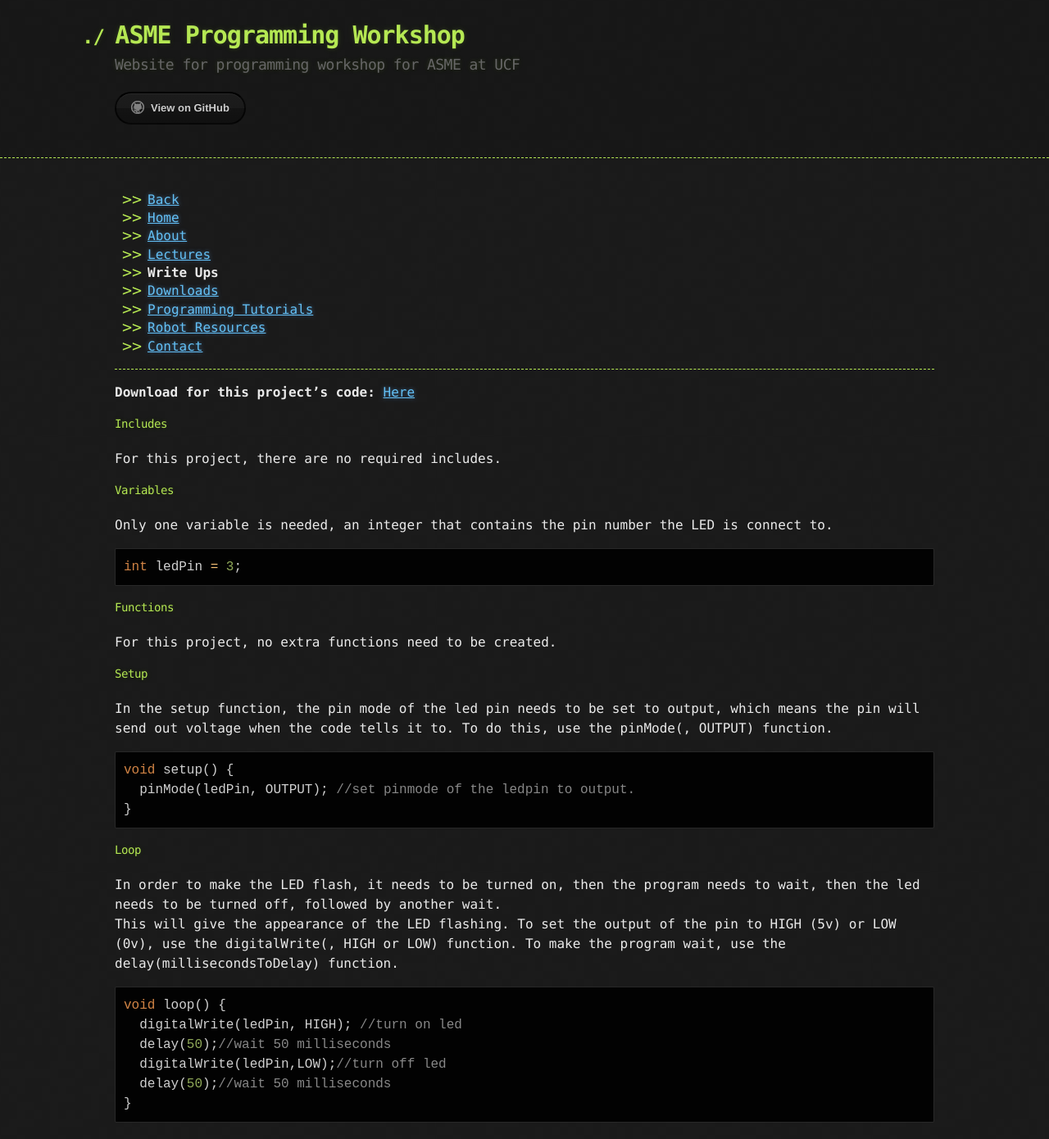
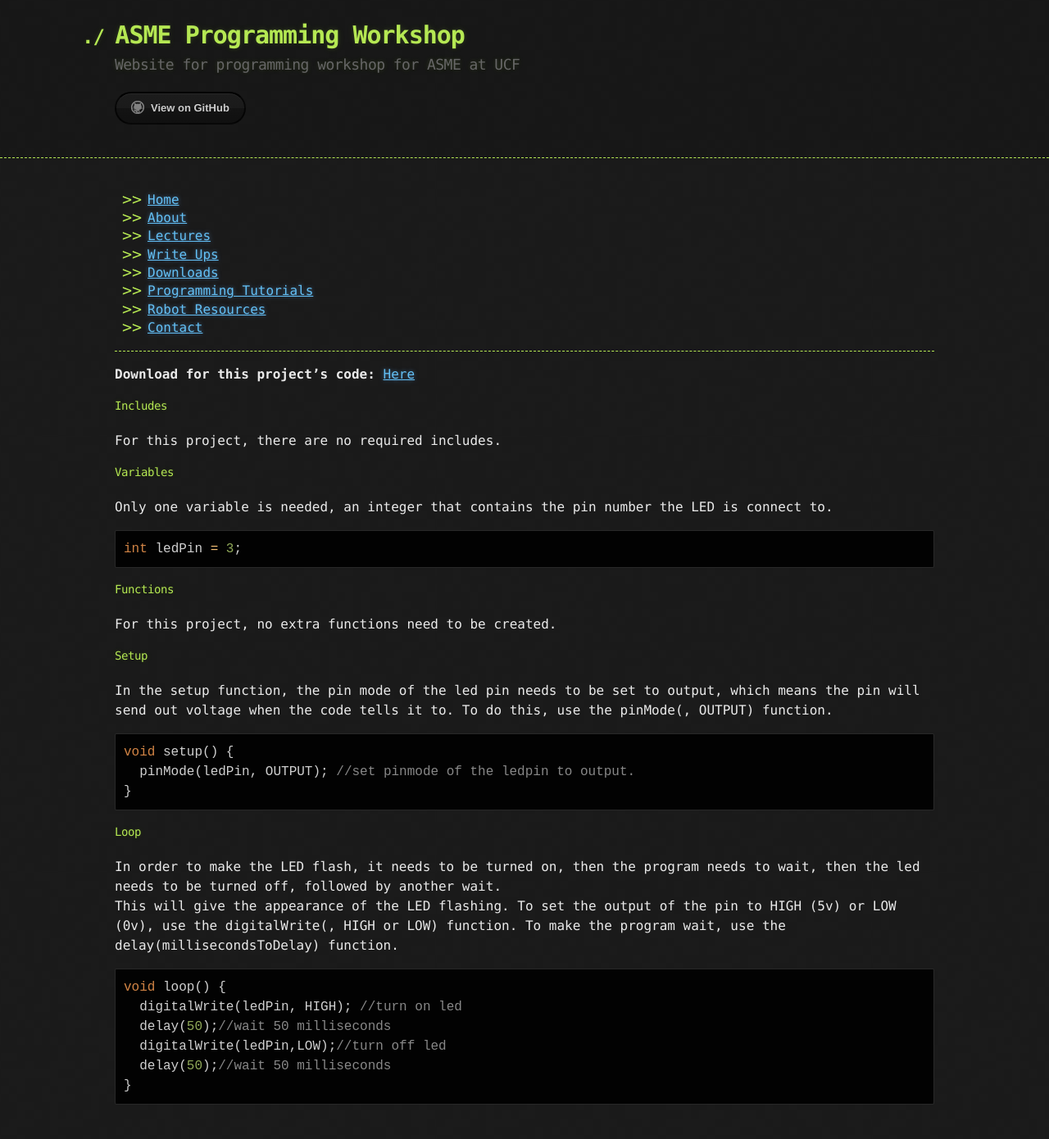
Before and after one commit to brandons209/workshop, a Jekyll site: the page built from pages/write_ups/Week_2.md, in a window 1280 px wide. Shown: the whole page at 82% size. Built offline with Jekyll 4.4.1, drawn with Linux system fonts in a browser that asks for light colours; after the commit the page ends 1368 px from its top, so only the background shows below that.

Commit message:
fixed formmating

```diff
--- a/pages/write_ups/Week_2.md
+++ b/pages/write_ups/Week_2.md
@@ -1,11 +1,10 @@
 ---
 layout: default
 ---
-* [Back](../Write_Ups.md)
 * [Home](../../index.md)
 * [About](../About.md)
 * [Lectures](../Lectures.md)
-* **Write Ups**
+* [Write Ups](../Write_Ups.md)
 * [Downloads](../Downloads.md)
 * [Programming Tutorials](../Programming_Tutorials.md)
 * [Robot Resources](../Robot_Resources.md)
```
